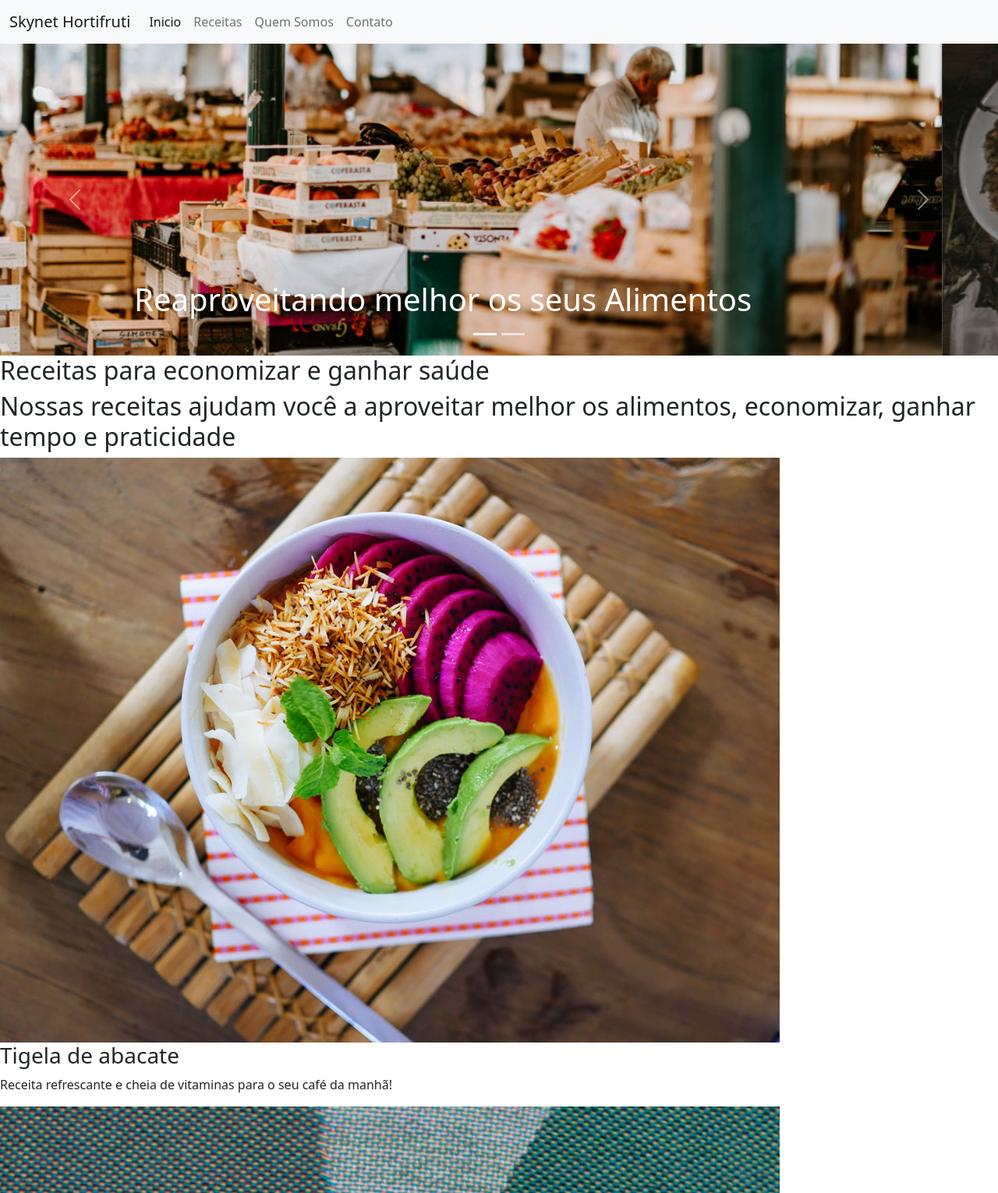
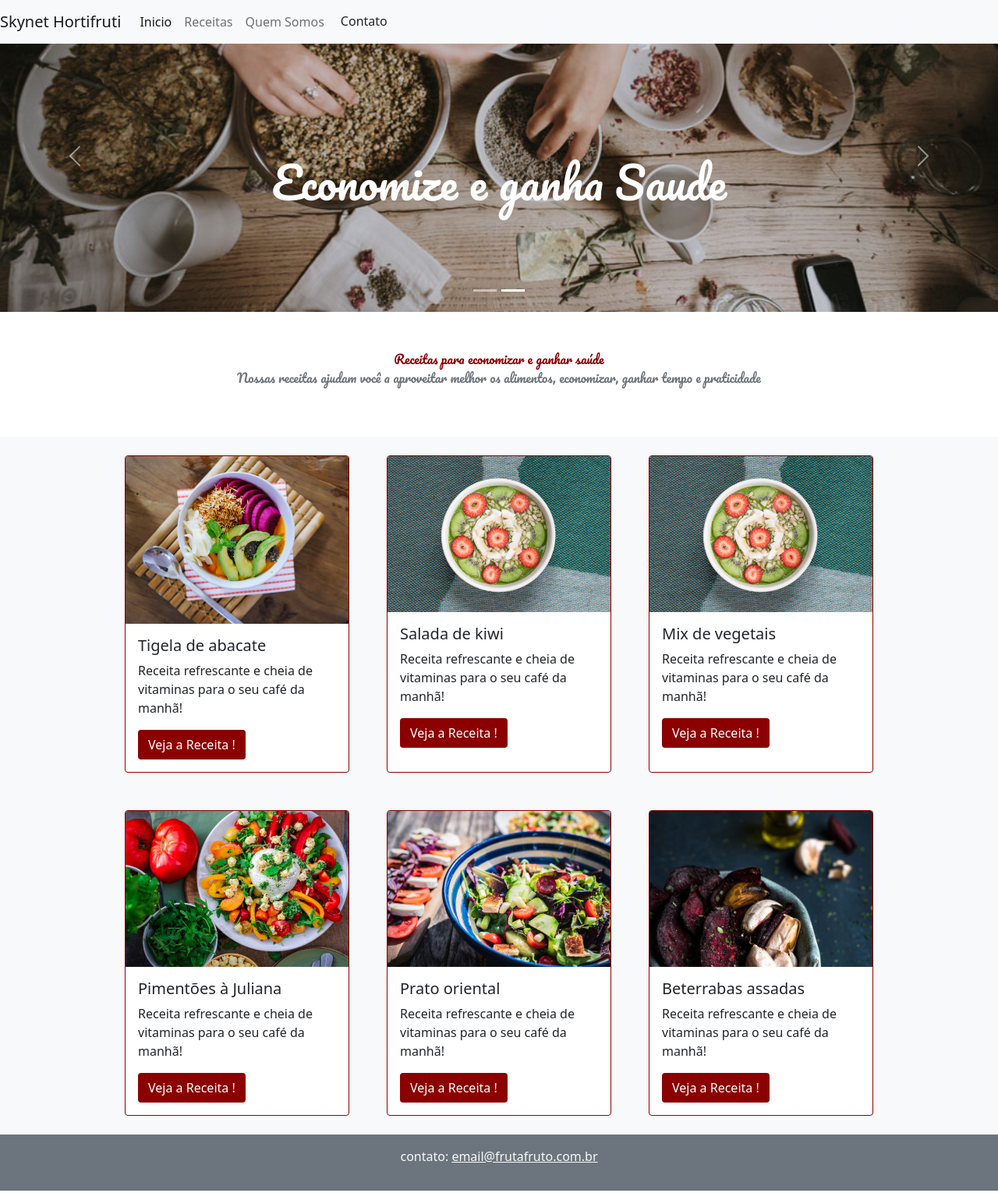
Before and after one commit to dudutavares1/Bootstrap, a plain HTML site: page 01-bootstrap-4/index.html in a window 1280 px wide. Shown: the top 1530 px of the page at 78% size. Drawn offline with nearby package versions, Linux system fonts and the light colour scheme.

Commit message:
final do curso de bootstrap
final do curso de bootstrap

```diff
--- a/01-bootstrap-4/index.html
+++ b/01-bootstrap-4/index.html
@@ -5,98 +5,205 @@
   <meta charset="utf-8">
   <meta name="viewport" content="width=device-width, initial-scale=1">
   <title>fruta e fruto</title>
+  <link rel="preconnect" href="https://fonts.googleapis.com">
+  <link rel="preconnect" href="https://fonts.gstatic.com" crossorigin>
+  <link href="https://fonts.googleapis.com/css2?family=Pacifico&display=swap" rel="stylesheet">
   <link href="https://cdn.jsdelivr.net/npm/bootstrap@5.1.1/dist/css/bootstrap.min.css" rel="stylesheet"
     integrity="sha384-F3w7mX95PdgyTmZZMECAngseQB83DfGTowi0iMjiWaeVhAn4FJkqJByhZMI3AhiU" crossorigin="anonymous">
   <link rel="stylesheet" type="text/css" href="src/style.css">
 
+
 </head>
 
 <body>
-  <nav class="navbar navbar-expand-lg navbar-light bg-light">
-    <div class="container-fluid">
-      <a class="navbar-brand" href="#">Skynet Hortifruti </a>
-      <button class="navbar-toggler" type="button" data-bs-toggle="collapse" data-bs-target="#navbarNavAltMarkup"
-        aria-controls="navbarNavAltMarkup" aria-expanded="false" aria-label="Toggle navigation">
+
+  <header>
+    <nav class="navbar navbar-expand-lg navbar-light bg-light fixed-top">
+      <a class="navbar-brand" href="#">Skynet Hortifruti</a>
+      <button class="navbar-toggler" type="button" data-bs-toggle="collapse" data-bs-target="#navbarNavDropdown"
+        aria-controls="navbarNavDropdown" aria-expanded="false" aria-label="Toggle navigation">
         <span class="navbar-toggler-icon"></span>
       </button>
-      <div class="collapse navbar-collapse d-flex align-items-center" id="navbarNavAltMarkup">
-        <div class="navbar-nav">
+      <div class="collapse navbar-collapse" id="navbarNavDropdown">
+        <ul class="navbar-nav">
+          <li class="nav-item">
             <a class="nav-link active" aria-current="page" href="#">Inicio</a>
+          </li>
+          <li class="nav-item">
             <a class="nav-link" href="#">Receitas</a>
+          </li>
+          <li class="nav-item">
             <a class="nav-link" href="#">Quem Somos</a>
-          <a class="nav-link" href="#">Contato</a>
-        </div>
-      </div>
+          </li>
+          <li class="nav-item">
+            <a class="btn" data-bs-toggle="modal" data-bs-target="#exampleModal" href="#">Contato</a>
+          </li>
+        </ul>
       </div>
     </nav>
+  </header>
 
-  <div id="carouselExampleCaptions" class="carousel slide" data-bs-ride="carousel">
+
+  <main>
+
+    <section id="carouselExampleCaptions" class="carousel slide" data-bs-interval="3000" data-bs-ride="carousel">
       <div class="carousel-indicators">
         <button type="button" data-bs-target="#carouselExampleCaptions" data-bs-slide-to="0" class="active"
           aria-current="true" aria-label="Slide 1"></button>
         <button type="button" data-bs-target="#carouselExampleCaptions" data-bs-slide-to="1"
           aria-label="Slide 2"></button>
+      </div>
 
-    </div>
-    <div class="carousel-inner">
+      <section class="carousel-inner">
         <div class="carousel-item active">
           <img src="src/img/carrossel-img1.jpg" class="d-block w-100 imagem-carrossel-01" alt="...">
-        <div class="carousel-caption d-none d-md-block">
-          <h1>Reaproveitando melhor os seus Alimentos </h1>
-
+          <div class="carousel-caption d-none d-md-block h-50">
+            <h1 class="fonte-titulo display-4">Reaproveitando melhor os seus Alimentos </h1>
           </div>
         </div>
         <div class="carousel-item">
           <img src="src/img/carrossel-img2.jpg" class="d-block w-100 imagem-carrossel-02" alt="...">
-        <div class="carousel-caption d-none d-md-block">
-          <h1>Economize e ganha Saude</h1>
-
+          <div class="carousel-caption d-none d-md-block h-50">
+            <h1 class="fonte-titulo display-4">Economize e ganha Saude</h1>
           </div>
         </div>
+      </section>
 
-    </div>
-    <button class="carousel-control-prev" type="button" data-bs-target="#carouselExampleCaptions" data-bs-slide="prev">
+      <button class="carousel-control-prev" type="button" data-bs-target="#carouselExampleCaptions"
+        data-bs-slide="prev">
         <span class="carousel-control-prev-icon" aria-hidden="true"></span>
         <span class="visually-hidden">Previous</span>
       </button>
-    <button class="carousel-control-next" type="button" data-bs-target="#carouselExampleCaptions" data-bs-slide="next">
+      <button class="carousel-control-next" type="button" data-bs-target="#carouselExampleCaptions"
+        data-bs-slide="next">
         <span class="carousel-control-next-icon" aria-hidden="true"></span>
         <span class="visually-hidden">Next</span>
       </button>
+    </section>
+
+
+    <section id="titulo" class="text-center fonte-titulo cor-especial pt-5">Receitas para economizar e ganhar saúde
+      <p class="text-center text-secondary pb-5">Nossas receitas ajudam você a aproveitar melhor os alimentos,
+        economizar,
+        ganhar tempo e praticidade</p>
+    </section>
+
+
+    <section class="container-fluid bg-light" id="receitas">
+      <div class="row justify-content-center">
+
+        <article class="card borda-cor-especial card-largura p-0 m-4 col-12 col-md-4">
+          <img src="src/img/receita-abacate.jpg" class="card-img-top" alt="...">
+          <div class="card-body">
+            <h5 class="card-title">Tigela de abacate</h5>
+            <p class="card-text">Receita refrescante e cheia de vitaminas para o seu café da manhã!</p>
+            <a href="#" class="btn botao-cor-especial ">Veja a Receita !</a>
+          </div>
+        </article>
+
+        <article class="card borda-cor-especial card-largura p-0 m-4 col-12 col-md-4">
+          <img src="src/img/receita-kiwi.jpg" class="card-img-top card-posicao-imagem" alt="...">
+          <div class="card-body">
+            <h5 class="card-title">Salada de kiwi</h5>
+            <p class="card-text">Receita refrescante e cheia de vitaminas para o seu café da manhã!</p>
+            <a href="#" class="btn botao-cor-especial ">Veja a Receita !</a>
+          </div>
+        </article>
+
+        <article class="card borda-cor-especial card-largura p-0 m-4 col-12 col-md-4">
+          <img src="src/img/receita-kiwi.jpg" class="card-img-top card-posicao-imagem" alt="...">
+          <div class="card-body">
+            <h5 class="card-title">Mix de vegetais</h5>
+            <p class="card-text">Receita refrescante e cheia de vitaminas para o seu café da manhã!</p>
+            <a href="#" class="btn botao-cor-especial ">Veja a Receita !</a>
+          </div>
+        </article>
+
+        <article class="card borda-cor-especial card-largura p-0 m-4 col-12 col-md-4">
+          <img src="src/img/receita-pimentoes.jpg" class="card-img-top card-posicao-imagem" alt="...">
+          <div class="card-body">
+            <h5 class="card-title">Pimentões à Juliana</h5>
+            <p class="card-text">Receita refrescante e cheia de vitaminas para o seu café da manhã!</p>
+            <a href="#" class="btn botao-cor-especial ">Veja a Receita !</a>
+          </div>
+        </article>
+
+        <article class="card borda-cor-especial card-largura p-0 m-4 col-12 col-md-4">
+          <img src="src/img/receita-oriental.jpg" class="card-img-top card-posicao-imagem" alt="...">
+          <div class="card-body">
+            <h5 class="card-title">Prato oriental</h5>
+            <p class="card-text">Receita refrescante e cheia de vitaminas para o seu café da manhã!</p>
+            <a href="#" class="btn botao-cor-especial ">Veja a Receita !</a>
+          </div>
+        </article>
+
+        <article class="card borda-cor-especial card-largura p-0 m-4 col-12 col-md-4">
+          <img src="src/img/receita-beterrabas.jpg" class="card-img-top card-posicao-imagem" alt="...">
+          <div class="card-body">
+            <h5 class="card-title">Beterrabas assadas</h5>
+            <p class="card-text">Receita refrescante e cheia de vitaminas para o seu café da manhã!</p>
+            <a href="#" class="btn botao-cor-especial ">Veja a Receita !</a>
+          </div>
+        </article>
+      </div>
+    </section>
+  </main>
+
+
+
+
+  <!-- Modal -->
+  <header class="modal fade" id="exampleModal" tabindex="-1" aria-labelledby="exampleModalLabel" aria-hidden="true">
+    <div class="modal-dialog">
+      <div class="modal-content">
+        <div class="modal-header">
+          <h5 class="modal-title" id="exampleModalLabel">Entre em Contato</h5>
+          <button type="button" class="btn-close" data-bs-dismiss="modal" aria-label="Close"></button>
         </div>
 
+        <div class="modal-body">
+          <form>
+            <div class="form-group">
+              <label for="formGroupExampleInput">Nome Completo</label>
+              <input type="text" class="form-control" placeholder="Insira seu nome completo" id="formGroupExampleInput"
+                placeholder="Example input">
+            </div>
 
-  <h2>Receitas para economizar e ganhar saúde</h2>
-  <h2>Nossas receitas ajudam você a aproveitar melhor os alimentos, economizar, ganhar tempo e praticidade</h2>
+            <div class="form-group">
+              <label for="exampleFormControlInput1">Endereco de e-mail</label>
+              <input type="email" class="form-control" placeholder="Insira seu E-mail" id="exampleFormControlInput1"
+                placeholder="name@example.com">
+            </div>
 
-  <img src="src/img/receita-abacate.jpg" alt="tigela com salada de abacate, vista superior">
-  <h3>Tigela de abacate</h3>
-  <p>Receita refrescante e cheia de vitaminas para o seu café da manhã!</p>
+            <div class="form-group">
+              <label for="exampleFormControlTextarea1">Deixe seu comentario</label>
+              <textarea class="form-control" id="exampleFormControlTextarea1" rows="3"></textarea>
+            </div>
+          </form>
+        </div>
 
-  <img src="src/img/receita-kiwi.jpg" alt="tigela de mingau com kiwi, vista superior">
-  <h3>Salada de kiwi</h3>
-  <p>Receita refrescante e cheia de vitaminas para o seu café da manhã!</p>
+        <div class="modal-footer">
+          <button type="button" class="btn btn-secondary" data-bs-dismiss="modal">Fechar</button>
+          <button type="button" class=" botao-cor-especial btn btn-primary">Enviar</button>
+        </div>
+      </div>
+    </div>
+  </header>
 
-  <img src="src/img/receita-mix.jpg" alt="prato com mix de vegetais e mão de pessoa adicionando azeite, vista superior">
-  <h3>Mix de vegetais</h3>
-  <p>Receita refrescante e cheia de vitaminas para o seu café da manhã!</p>
 
-  <img src="src/img/receita-pimentoes.jpg"
-    alt="prato de salada de pimentões com alguns ingredientes ao lado, vista superior">
-  <h3>Pimentões à Juliana</h3>
-  <p>Receita refrescante e cheia de vitaminas para o seu café da manhã!</p>
 
-  <img src="src/img/receita-oriental.jpg" alt="tigela com salada de vegetais estilo oriental, vista de cima">
-  <h3>Prato oriental</h3>
-  <p>Receita refrescante e cheia de vitaminas para o seu café da manhã!</p>
 
-  <img src="src/img/receita-beterrabas.jpg"
-    alt="tigela com beterrabas e dentes de alho assados em primeiro plano, com ingredientes ao fundo">
-  <h3>Beterrabas assadas</h3>
-  <p>Receita refrescante e cheia de vitaminas para o seu café da manhã!
-  </p>
 
-  <p>contato:<a href="mailto:email@frutafruto.com.br">email@frutafruto.com.br</a></p>
+
+  <footer class="bg-secondary text-light text-center p-3">
+    <p>contato: <a class="text-light m-0">email@frutafruto.com.br</a></p>
+  </footer>
+
+
+
+
+
+
 
   <script src=""></script>
   <script src="https://cdn.jsdelivr.net/npm/bootstrap@5.1.1/dist/js/bootstrap.bundle.min.js"
@@ -108,10 +215,6 @@
   <script src="https://cdn.jsdelivr.net/npm/bootstrap@5.1.1/dist/js/bootstrap.min.js"
     integrity="sha384-skAcpIdS7UcVUC05LJ9Dxay8AXcDYfBJqt1CJ85S/CFujBsIzCIv+l9liuYLaMQ/"
     crossorigin="anonymous"></script>
-
-
 </body>
 
-
-
 </html>
--- a/01-bootstrap-4/src/style.css
+++ b/01-bootstrap-4/src/style.css
@@ -1,11 +1,37 @@
+.card-largura {
+  max-width: 18rem;
+}
 .imagem-carrossel-01 {
-    object-fit: cover;
-    object-position: 0 80%;
-    height:  400px;
+  object-fit: cover;
+  object-position: 0 80%;
+  height: 400px;
 }
 
 .imagem-carrossel-02 {
-    object-fit: cover;
-    object-position: 0 80%;
-    height:  400px;
+  object-fit: cover;
+  object-position: 0 80%;
+  height: 400px;
 }
+
+.fonte-titulo {
+  font-family: "Pacifico", cursive;
+}
+
+.cor-especial {
+  color: darkred;
+}
+
+.botao-cor-especial {
+  background-color: darkred;
+  color: white;
+}
+
+.borda-cor-especial {
+  border-color: darkred;
+}
+
+.card-posicao-imagem {
+  object-fit: cover;
+
+  height: 200px;
+}
```
Lines whose indentation alone changed are shown as unchanged.
